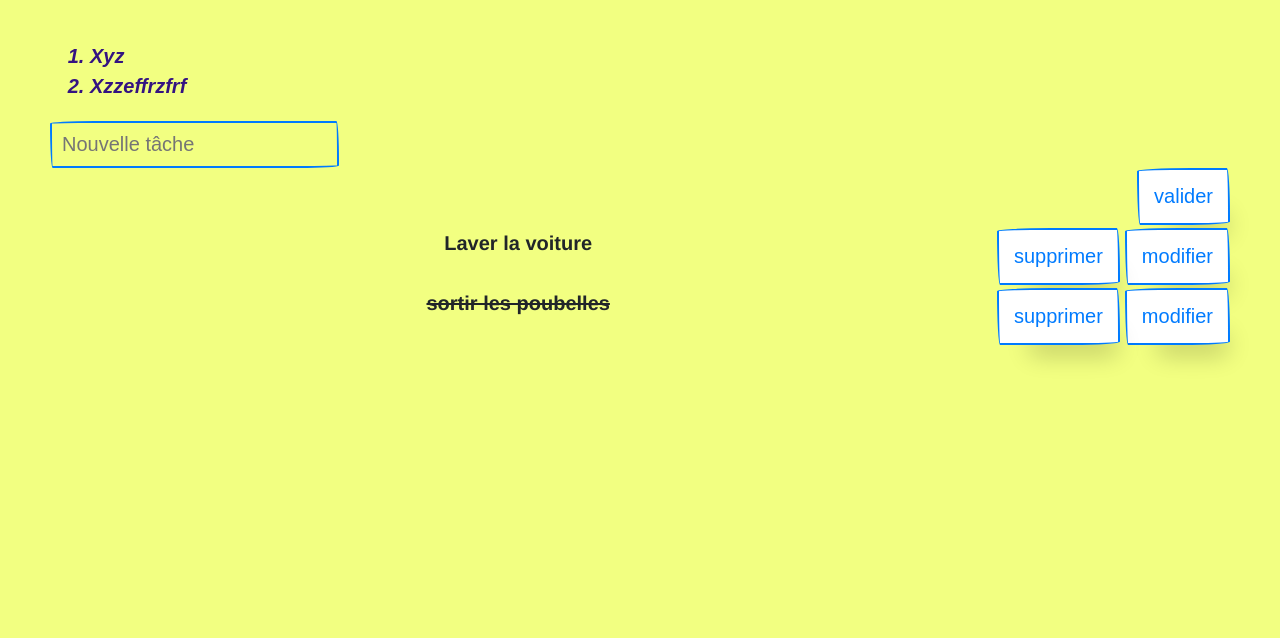
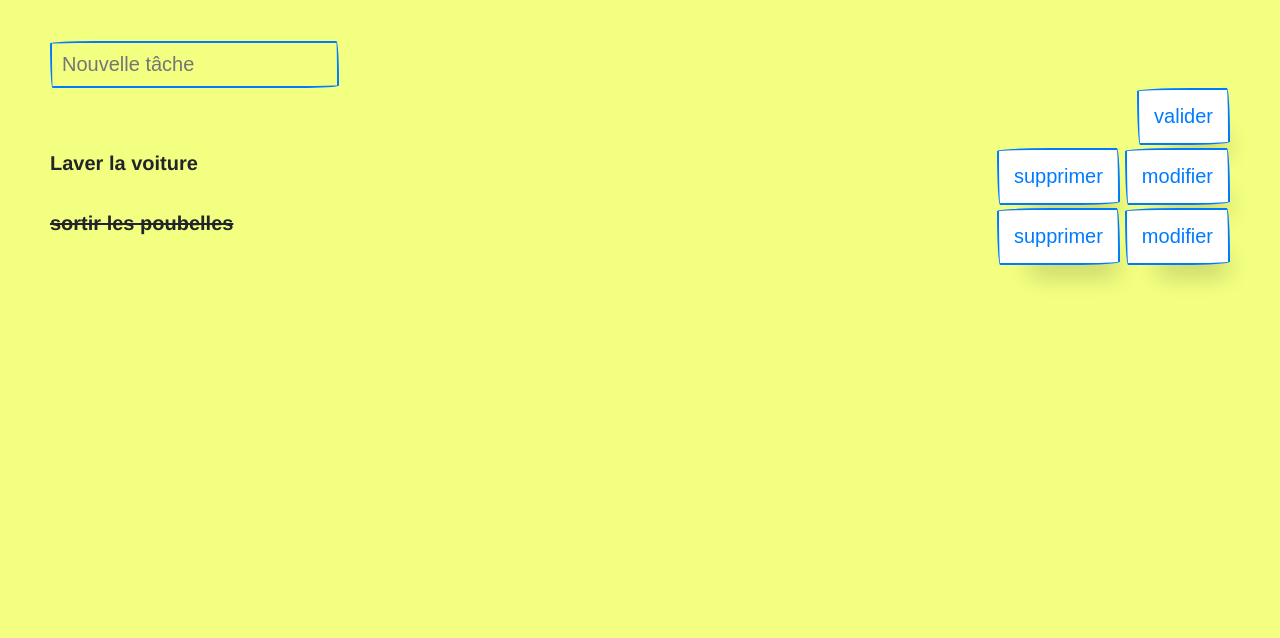
Before and after one commit to SabrinaMouginot/To-Do-List-en-JavaScript, a website: page index.html in a window 1280 px wide. Shown: the part 162-800 px from the top of the page. Drawn offline with nearby package versions, Linux system fonts and the light colour scheme; a web font is replaced by a local one.

Commit message:
ajout css

```diff
--- a/script.js
+++ b/script.js
@@ -1,9 +1,10 @@
 alert("chargement du nouveau contenu");
-document.open();
+// document.open();
 document.write("<h1>Ma liste de tâches</h1>");
-document.write("<ol><li class=li> Xyz </li><li> Xzzeffrzfrf </li></ol>");
+// document.write("<ol><li class=li> Xyz </li><li> Xzzeffrzfrf </li></ol>");
 
 document.write("<input type=text name=champ placeholder= Nouvelle&nbsp;tâche>&nbsp;<input type=button value=valider>");
+
 
 document.write("<br>&nbsp;</br>");
 document.write("Laver la voiture");
@@ -13,4 +14,4 @@ document.write("<br>&nbsp;</br>");
 document.write("<del>sortir les poubelles</del>");
 document.write("<input type=button value=modifier>&nbsp;<input type=button value=supprimer>");
 
-document.close();
+// document.close();
--- a/style.css
+++ b/style.css
@@ -3,13 +3,14 @@ body{
     font-weight: bold;
     font-family: 'Franklin Gothic Medium', 'Arial Narrow', Arial, sans-serif;
     margin: 50px;
-    text-align: center;
+    /* text-align: center; */
 }
-li{
+
+/* li{
     color: rgb(52, 19, 129);
     font-style: italic;
     text-align: left;
-}
+} */
 
 .paper-btn, [type="button"] {
     float: right;
```
